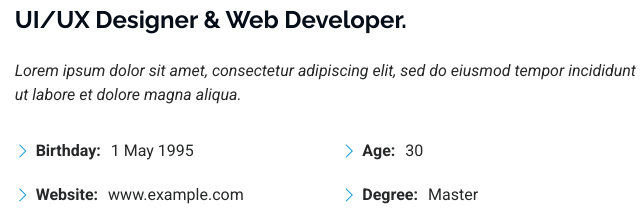
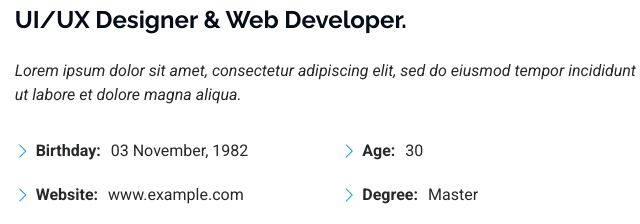
Before and after one commit to iJoshy/myPortfolio, a plain HTML site: page index.html in a window 1280 px wide. Shown: the part 1040-1264 px from the top of the page, 624-1264 px from the left. Drawn offline with Linux system fonts and the light colour scheme.

Commit message:
Changing Biodata

```diff
--- a/index.html
+++ b/index.html
@@ -127,7 +127,7 @@
             <div class="row">
               <div class="col-lg-6">
                 <ul>
-                  <li><i class="bi bi-chevron-right"></i> <strong>Birthday:</strong> <span>1 May 1995</span></li>
+                  <li><i class="bi bi-chevron-right"></i> <strong>Birthday:</strong> <span>03 November, 1982</span></li>
                   <li><i class="bi bi-chevron-right"></i> <strong>Website:</strong> <span>www.example.com</span></li>
                   <li><i class="bi bi-chevron-right"></i> <strong>Phone:</strong> <span>+123 456 7890</span></li>
                   <li><i class="bi bi-chevron-right"></i> <strong>City:</strong> <span>New York, USA</span></li>
```
